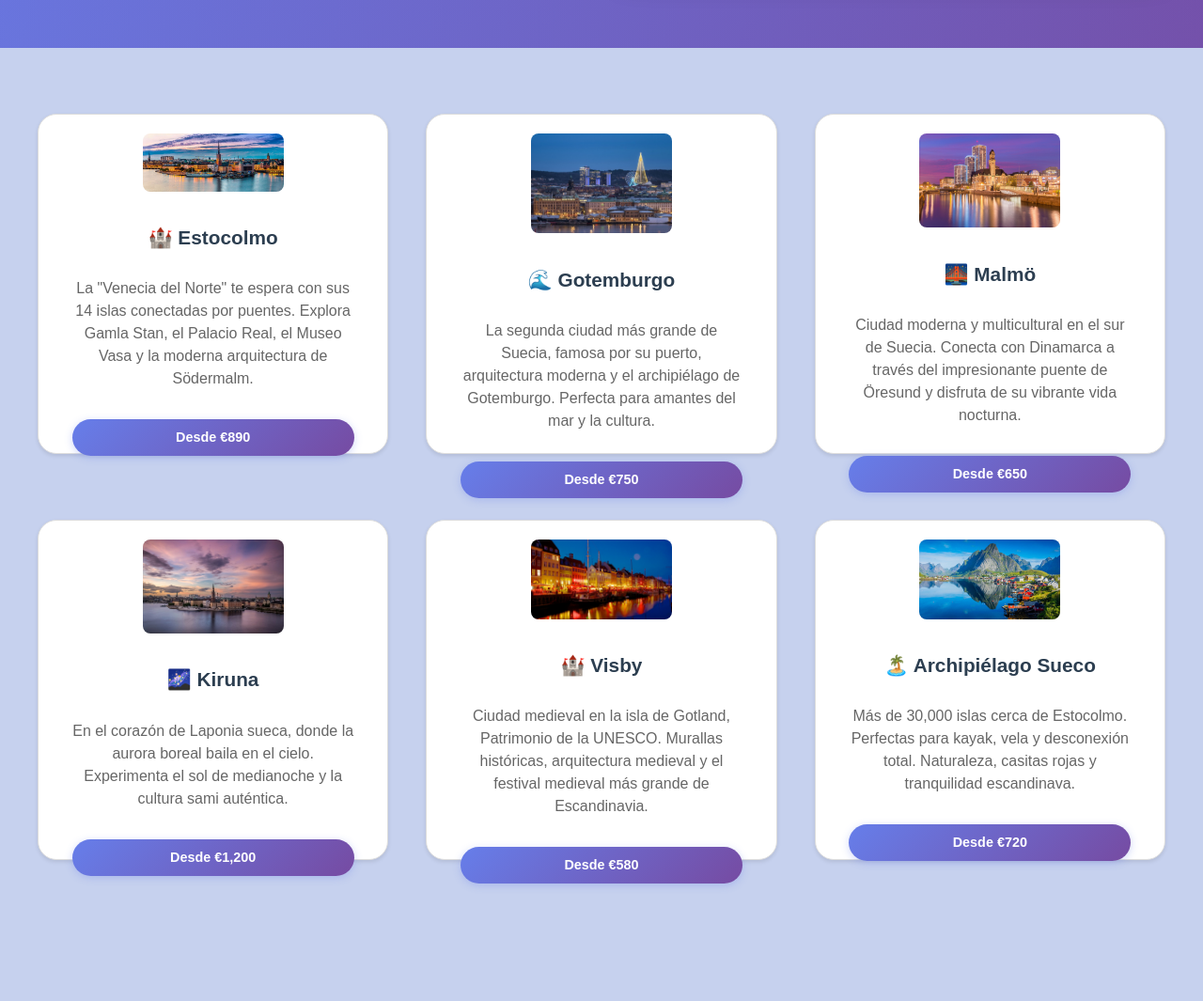
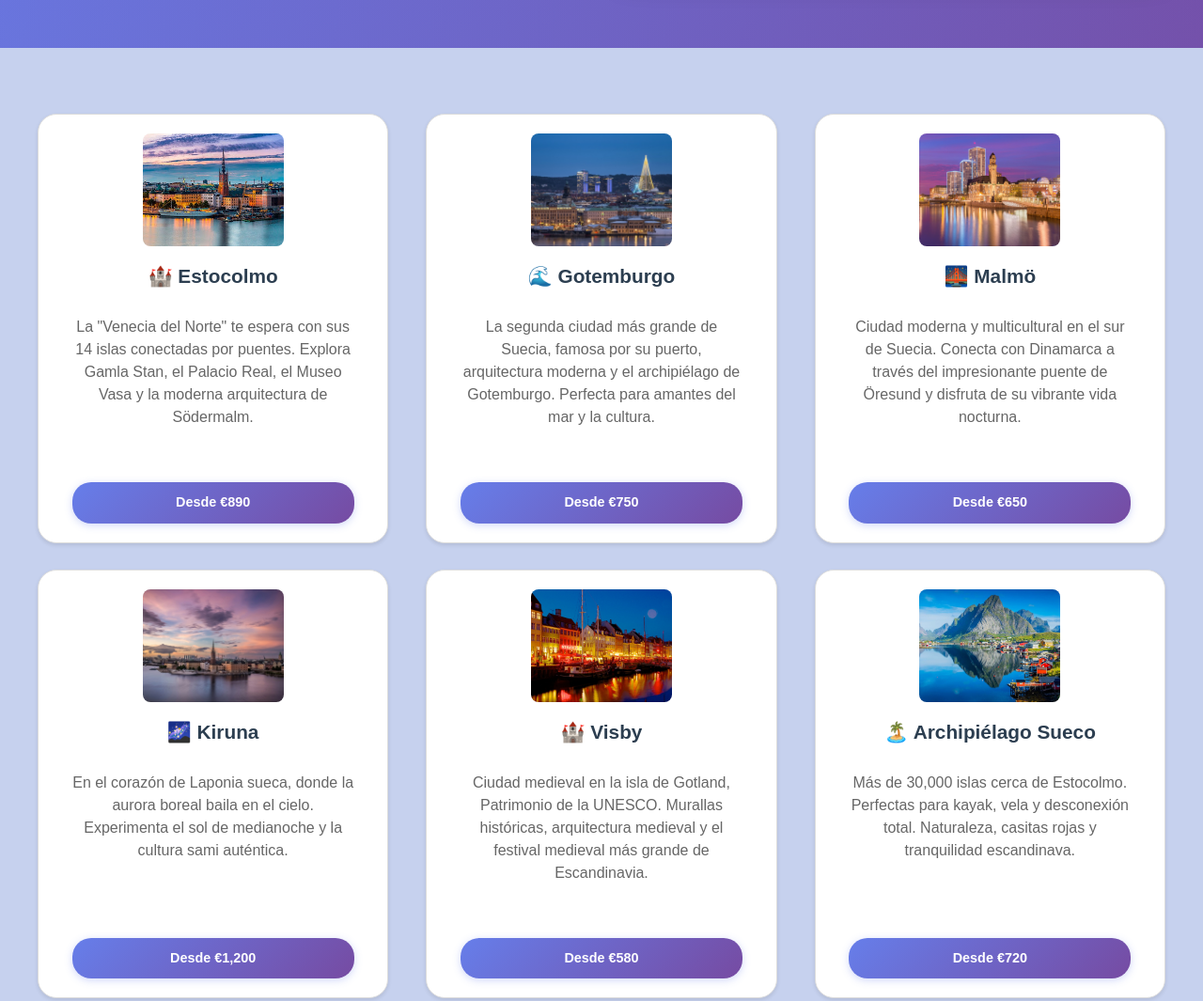
Before and after one commit to starproyect778/nordika, a plain HTML site: page HTML/suecia.html in a window 1280 px wide. Shown: the part 600-1665 px from the top of the page at 94% size. Drawn offline with Linux system fonts and the light colour scheme.

Commit message:
Update estilo.css

```diff
--- a/CSS/estilo.css
+++ b/CSS/estilo.css
@@ -218,13 +218,11 @@ header.site-header .btn-back:hover{
     padding: 20px;
     display: flex;
     flex-direction: column;
-    justify-content: center;
     align-items: center;
-    height: 320px;
+    height: 100%; /* ⭐ Permite que la tarjeta se estire */
     text-align: center;
     transition: transform 0.3s ease, box-shadow 0.3s ease;
     box-shadow: 0 2px 4px rgba(0,0,0,0.1);
-
 }
 
 .Viajes:hover {
@@ -240,28 +238,30 @@ header.site-header .btn-back:hover{
     color: inherit;
     gap: 15px;
     width: 100%;
-    height: 100%;
+    height: 100%; /* ⭐ Permite que el link ocupe todo el alto */
 }
 
 .info-pais {
     max-width: 300px;
     text-align: center;
-    flex: 1;
     display: flex;
     flex-direction: column;
-    justify-content: center;
-
+    flex: 1; /* ⭐ Ocupa el espacio restante */
+    width: 100%;
 }
 
 .info-pais h2 {
     color: #2c3e50;
     margin-bottom: 10px;
+    margin-top: 0;
     font-size: 1.3rem;
 }
 
 .info-pais p {
     color: #666;
     line-height: 1.5;
+    margin-bottom: 15px;
+    flex: 1; /* ⭐ Ocupa todo el espacio disponible, empujando el precio abajo */
 }
 
 .fondo-personalizado {
@@ -623,11 +623,11 @@ header.site-header .btn-back:hover{
 .precio {
     background: linear-gradient(135deg, #667eea 0%, #764ba2 100%);
     color: white;
-    padding: 8px 16px;
+    padding: 10px 18px;
     border-radius: 20px;
     font-weight: 600;
     font-size: 0.9rem;
-    margin-top: 15px;
+    margin-top: auto; /* ⭐⭐⭐ ESTA ES LA LÍNEA CLAVE - Empuja el botón al fondo */
     display: inline-block;
     box-shadow: 0 2px 8px rgba(102, 126, 234, 0.3);
 }
```
